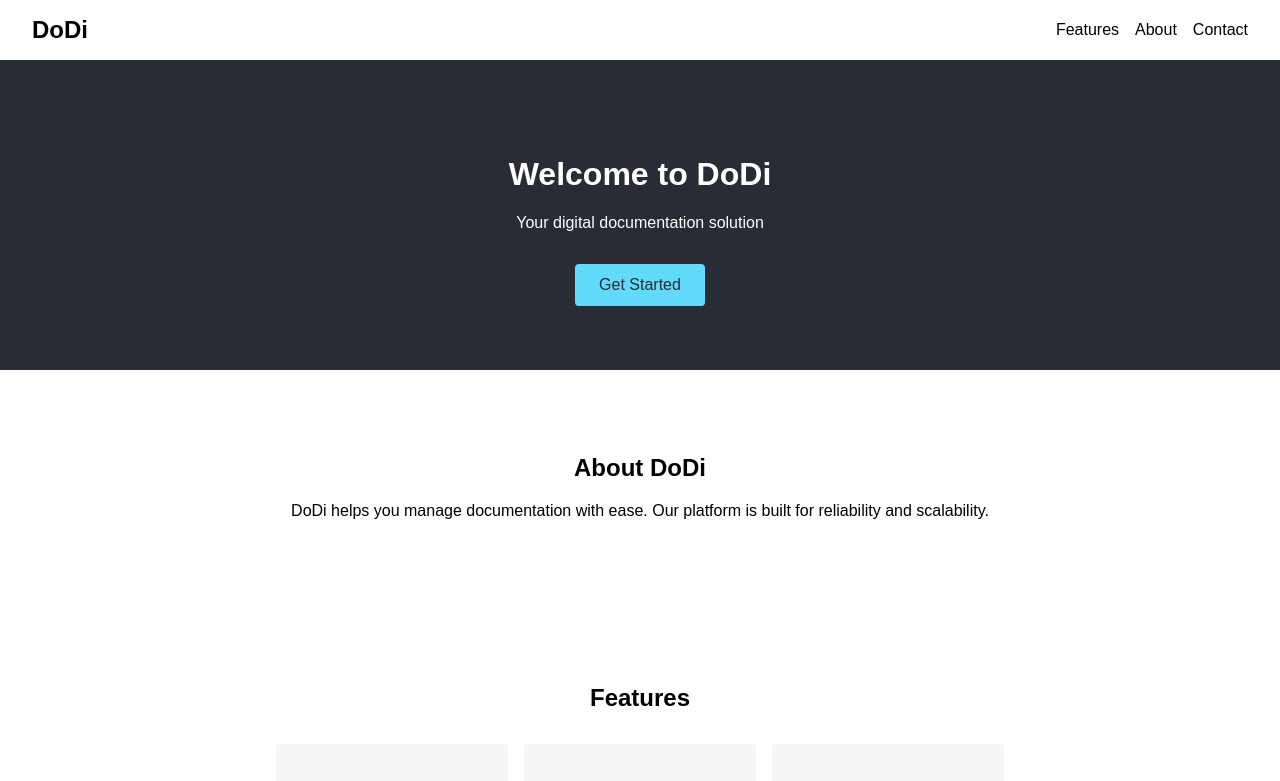
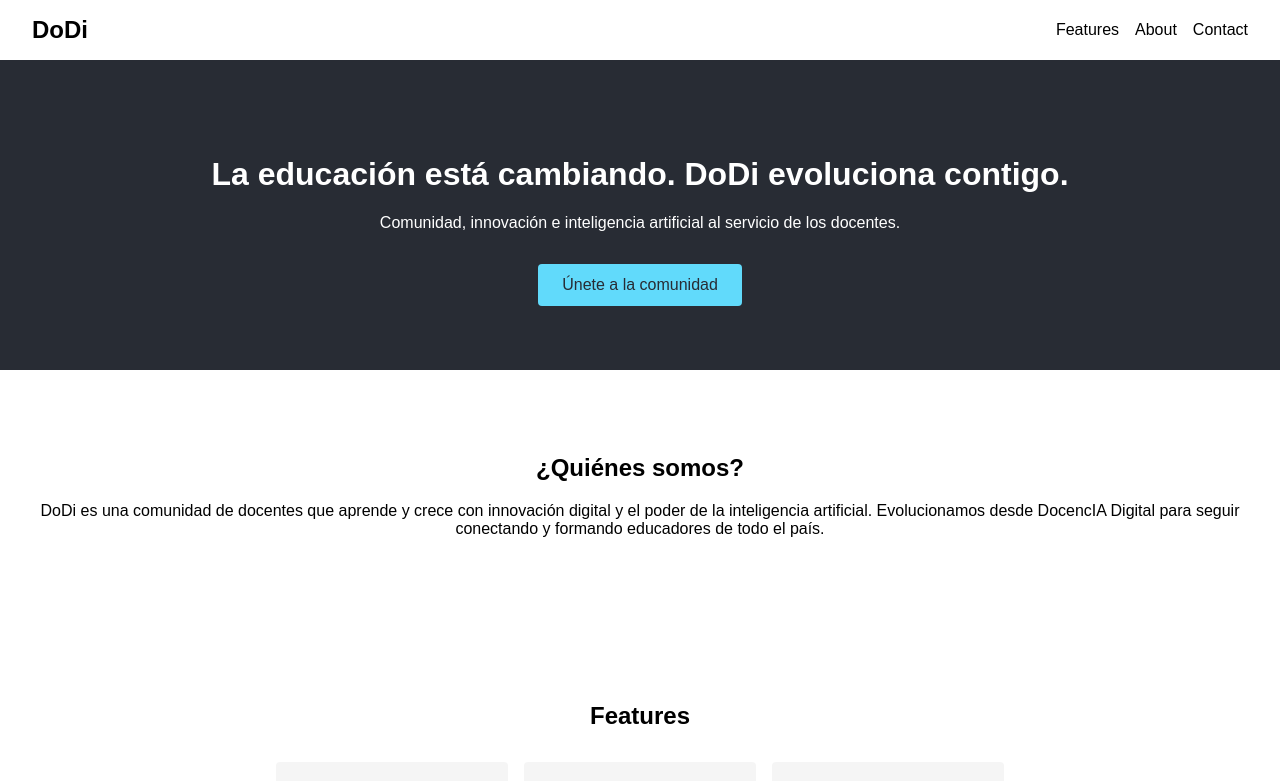
Before and after one commit to czrvelasquez/landingPageDodi, a React (Create React App) app in the folder landingdodi/: page / in a window 1280 px wide. Shown: the top 781 px of the page. Built offline with nearby package versions, Linux system fonts and the light colour scheme.

Commit message:
Update Hero and About components with brand text

```diff
--- a/landingdodi/src/components/About.jsx
+++ b/landingdodi/src/components/About.jsx
@@ -3,10 +3,9 @@ import React from 'react';
 function About() {
   return (
     <section id="about" className="about">
-      <h2>About DoDi</h2>
+      <h2>¿Quiénes somos?</h2>
       <p>
-        DoDi helps you manage documentation with ease. Our platform is built
-        for reliability and scalability.
+        DoDi es una comunidad de docentes que aprende y crece con innovación digital y el poder de la inteligencia artificial. Evolucionamos desde DocencIA Digital para seguir conectando y formando educadores de todo el país.
       </p>
     </section>
   );
--- a/landingdodi/src/components/Hero.jsx
+++ b/landingdodi/src/components/Hero.jsx
@@ -4,9 +4,9 @@ function Hero() {
   return (
     <header className="hero">
       <div className="hero-content">
-        <h1>Welcome to DoDi</h1>
-        <p>Your digital documentation solution</p>
-        <a className="cta-button" href="#contact">Get Started</a>
+        <h1>La educación está cambiando. DoDi evoluciona contigo.</h1>
+        <p>Comunidad, innovación e inteligencia artificial al servicio de los docentes.</p>
+        <a className="cta-button" href="#contact">Únete a la comunidad</a>
       </div>
     </header>
   );
```
Also changed, not shown: 1 other file (tests, documents, lock files or other folders).
